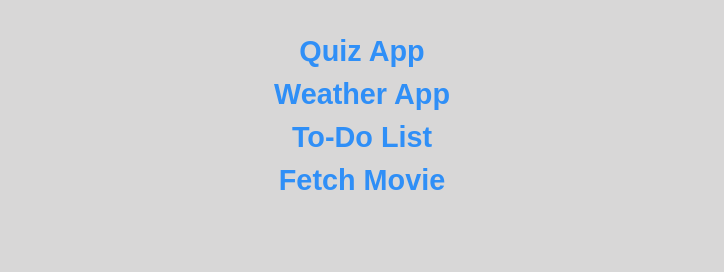
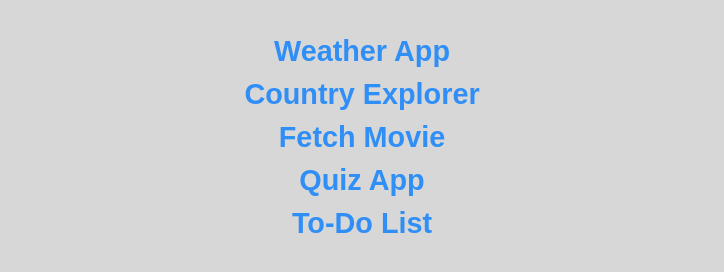
Before and after one commit to senthurveld/mini-projects, a plain HTML site: page index.html in a window 1280 px wide. Shown: the part 108-380 px from the top of the page, without its empty margins (278-1002 px from the left). Drawn offline with Linux system fonts and the light colour scheme.

Commit message:
styles done

```diff
--- a/index.html
+++ b/index.html
@@ -47,11 +47,11 @@
     <div>
         <h1>Mini <span style="color: #cfb808c9;">JavaScript</span> Projects</h1>
         <ul>
+            <li><a href="../mini-projects/Weather App/index.html">Weather App</a></li>
+            <li><a href="../mini-projects/country-explorer/country-explorer/index.html">Country Explorer</a></li>
+            <li><a href="../mini-projects/fetch-movie/index.html">Fetch Movie</a></li>
             <li><a href="../mini-projects/quiz-app/index.html">Quiz App</a></li>
-            <li><a href="../mini-projects/Weather App/index.html">Weather App</a></li>
             <li><a href="../mini-projects/to-do app/index.html">To-Do List</a></li>
-            <li><a href="../mini-projects/fetch-movie/index.html">Fetch Movie</a></li>
-            <li><a href="calculator.html"></a></li>
         </ul>
     </div>
 </body>
```
Also changed, not shown: country-explorer/country-explorer/index.html (+1 -0 lines), country-explorer/country-explorer/earth-americas-solid-full.svg (added).
